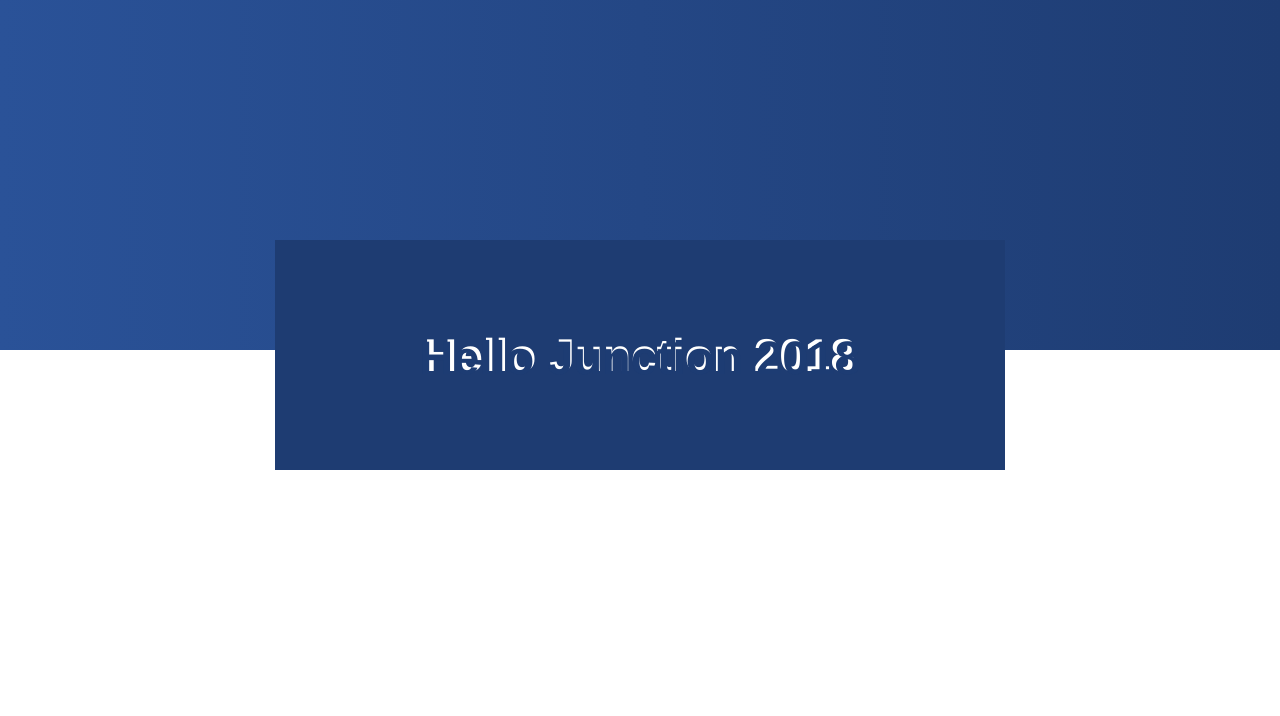
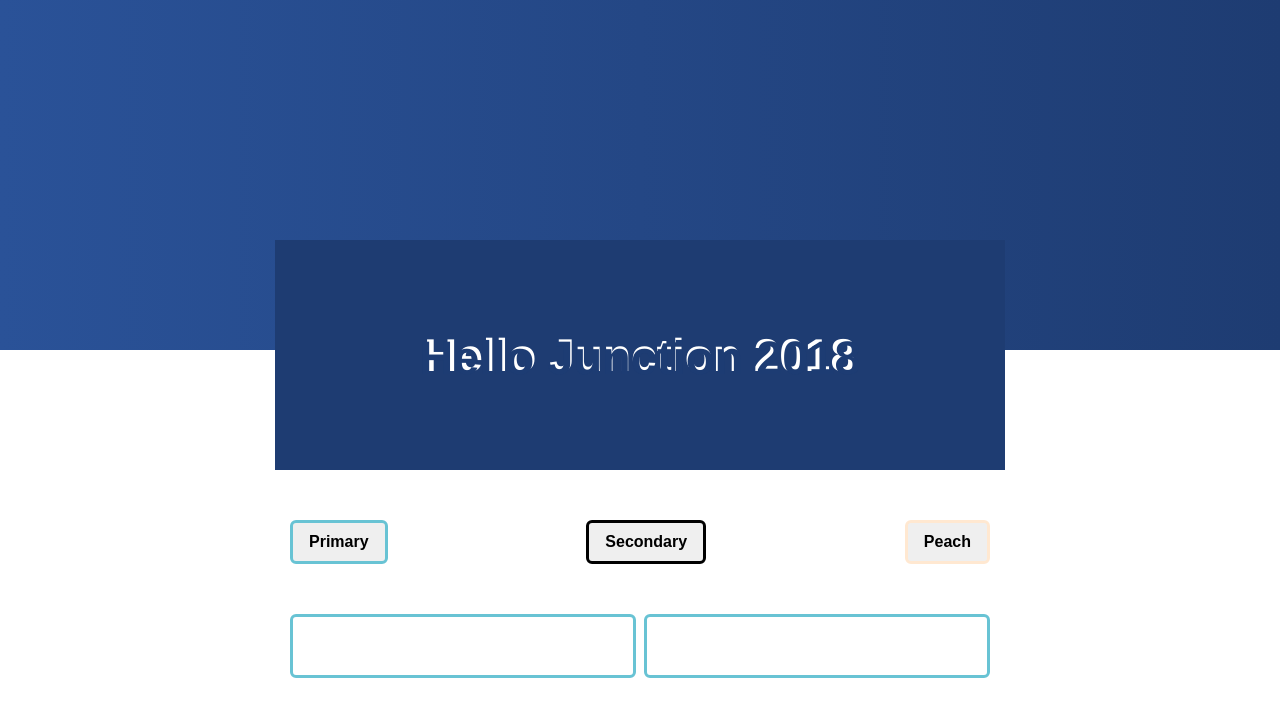
Before and after one commit to mjp89/junction_big_money_company, a plain HTML site: page app/public.html in a window 1280 px wide. Drawn offline with Linux system fonts and the light colour scheme.

Commit message:
Add button and input component styles

```diff
--- a/app/public.html
+++ b/app/public.html
@@ -7,6 +7,7 @@
     <meta name="viewport" content="width=device-width, initial-scale=1.0">
     <link rel="stylesheet" href="styles/main.css">
     <link rel="stylesheet" href="styles/font-properties.css">
+    <link rel="stylesheet" href="styles/components.css">
 </head>
 <body>
     <div class="header">
@@ -15,6 +16,16 @@
     <div class="content">
         <div class="raised-banner">
             <h1>Hello Junction 2018</h1>
+        </div>
+        <!-- Written in inline styles because should be removed -->
+        <div style="display: flex; margin: 5rem auto; justify-content: space-between;max-width: 700px;">
+            <button class="primary">Primary</button>
+            <button class="secondary">Secondary</button>
+            <button class="peach">Peach</button>
+        </div>
+        <div style="display: flex; margin: 5rem auto; justify-content: space-between;max-width: 700px;">
+            <input type="text" />
+            <input type="number" />
         </div>
     </div>
     <div class="footer">
--- /dev/null
+++ b/app/styles/components.css
@@ -0,0 +1,43 @@
+/* Some colour palette:
+    Primary: #68C3D4;
+    secondary: #568EA3;
+    peach: #FFE8D1;
+*/
+
+/* Always! use button element. Not <div class="button"></div> */
+/* BUTTONS */
+button {
+    font-size: 1.6rem;
+    background-color: none;
+    padding: 1rem 1.6rem;
+    border-width: 3px;
+    border-style: solid;
+    border-radius: 6px;
+    font-weight: bold;
+    cursor: pointer;
+}
+
+button.primary,
+input {
+    border-color: #68C3D4;
+}
+button.secondary, {
+    border-color: #568EA3;
+}
+button.peach {
+    border-color: #FFE8D1;
+}
+
+button:hover {
+    background-color: #f5fafb;
+}
+
+/* INPUTS */
+input {
+    border-width: 3px;
+    border-radius: 6px;
+    padding: 2rem;
+    border-style: solid;
+    min-width: 30rem; /* Change if needed */
+    font-size: 1.6rem;
+}
```
